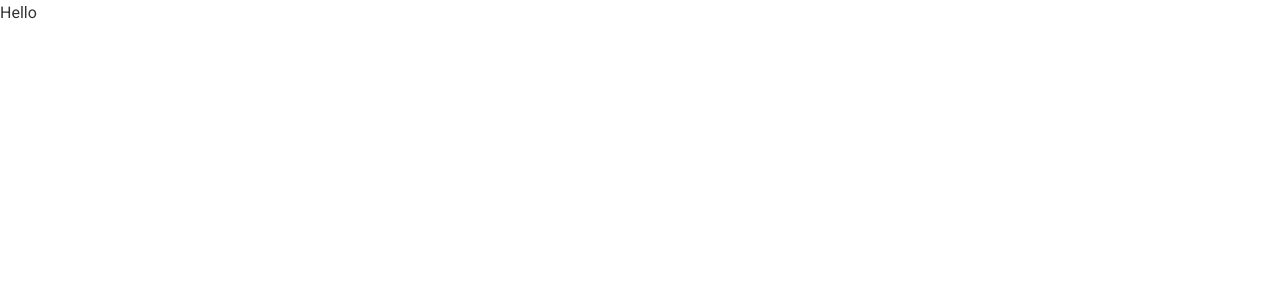
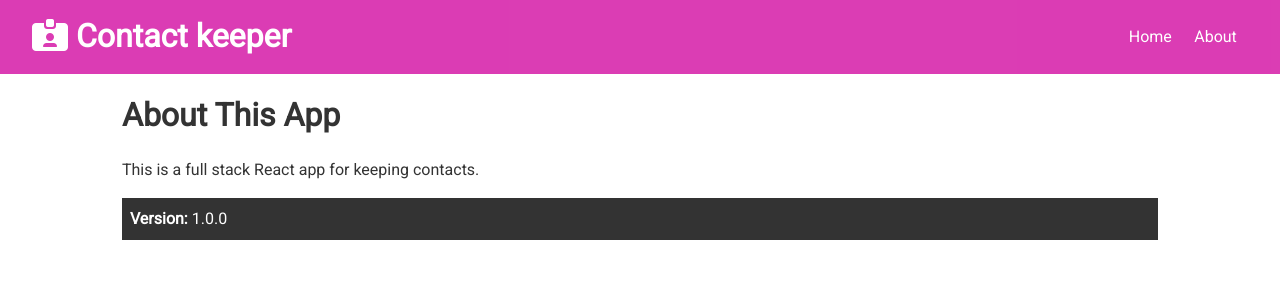
Before and after one commit to Souravsaha675/Contacts_Manager_app, a React (Create React App) app in the folder client/: page /about in a window 1280 px wide. Shown: the top 300 px of the page. Built offline with nearby package versions, Linux system fonts and the light colour scheme.

Commit message:
Adding State through Context

```diff
--- a/client/src/App.css
+++ b/client/src/App.css
@@ -2,7 +2,7 @@
 
 /* Global Styles */
 :root {
-  --primary-color: #dc3545;
+  --primary-color: #d828ac;
   --dark-color: #333333;
   --light-color: #f4f4f4;
   --danger-color: #dc3545;
--- a/client/src/App.js
+++ b/client/src/App.js
@@ -1,7 +1,29 @@
+import React, { Fragment } from "react";
 import "./App.css";
+import { BrowserRouter as Router, Route, Switch } from "react-router-dom";
+
+import Navbar from "./components/layout/Navbar";
+import Home from "./components/pages/Home";
+import About from "./components/pages/About";
+
+import ContactState from "./context/contact/contactState";
 
 const App = () => {
-  return <div className="App">Hello</div>;
+  return (
+    <ContactState>
+      <Router>
+        <Fragment>
+          <Navbar />
+          <div className="container">
+            <Switch>
+              <Route exact path="/" component={Home} />
+              <Route exact path="/about" component={About} />
+            </Switch>
+          </div>
+        </Fragment>
+      </Router>
+    </ContactState>
+  );
 };
 
 export default App;
--- /dev/null
+++ b/client/src/components/layout/Navbar.js
@@ -0,0 +1,33 @@
+import React from "react";
+import PropTypes from "prop-types";
+import { Link } from "react-router-dom";
+
+const Navbar = ({ title, icon }) => {
+  return (
+    <div className="navbar bg-primary">
+      <h1>
+        <i className={icon} /> {title}
+      </h1>
+      <ul>
+        <li>
+          <Link to="/">Home</Link>
+        </li>
+        <li>
+          <Link to="/about">About</Link>
+        </li>
+      </ul>
+    </div>
+  );
+};
+
+Navbar.propTypes = {
+  title: PropTypes.string.isRequired,
+  icon: PropTypes.string,
+};
+
+Navbar.defaultProps = {
+  title: "Contact keeper",
+  icon: "fas fa-id-card-alt",
+};
+
+export default Navbar;
--- /dev/null
+++ b/client/src/components/pages/About.js
@@ -0,0 +1,17 @@
+import React from "react";
+
+const About = () => {
+  return (
+    <div>
+      <h1>About This App</h1>
+      <p className="my-1">
+        This is a full stack React app for keeping contacts.
+      </p>
+      <p className="bg-dark p">
+        <strong>Version: </strong> 1.0.0
+      </p>
+    </div>
+  );
+};
+
+export default About;
--- /dev/null
+++ b/client/src/components/pages/Home.js
@@ -0,0 +1,11 @@
+import React from "react";
+
+const Home = () => {
+  return (
+    <div>
+      <h1>Home</h1>
+    </div>
+  );
+};
+
+export default Home;
--- /dev/null
+++ b/client/src/context/contact/contactContext.js
@@ -0,0 +1,5 @@
+import { createContext } from "react";
+
+const contactContext = createContext();
+
+export default contactContext;
--- /dev/null
+++ b/client/src/context/contact/contactState.js
@@ -0,0 +1,45 @@
+import React, { useReducer } from "react";
+import uuid from "uuid";
+import ContactContext from "./contactContext";
+import ContactReducer from "./contactReducer";
+
+import {
+  ADD_CONTACT,
+  DELETE_CONTACT,
+  SET_CURRENT,
+  CLEAR_CURRENT,
+  UPDATE_CONTACT,
+  FILTER_CONTACTS,
+  CLEAR_FILTER,
+} from "../types";
+
+const ContactState = (props) => {
+  const initialState = {
+    contacts: [
+      {
+        id: 1,
+        name: "Sourav",
+        email: "S@g.com",
+        phone: "445256213",
+        type: "professional",
+      },
+      {
+        id: 2,
+        name: "Sourav saha",
+        email: "S675@g.com",
+        phone: "7001156213",
+        type: "personal",
+      },
+    ],
+  };
+
+  const [state, dispatch] = useReducer(ContactReducer, initialState);
+
+  return (
+    <ContactContext.Provider value={{ contacts: state.contacts }}>
+      {props.children}
+    </ContactContext.Provider>
+  );
+};
+
+export default ContactState;
--- /dev/null
+++ b/client/src/context/types.js
@@ -0,0 +1,9 @@
+export const ADD_CONTACT = "ADD_CONTACT";
+export const DELETE_CONTACT = "DELETE_CONTACT";
+export const SET_CURRENT = "SET_CURRENT";
+export const CLEAR_CURRENT = "CLEAR_CURRENT";
+export const UPDATE_CONTACT = "UPDATE_CONTACT";
+export const FILTER_CONTACTS = "FILTER_CONTACTS";
+export const CLEAR_FILTER = "CLEAR_FILTER";
+export const SET_ALERT = "SET_ALERT";
+export const REMOVE_ALERT = "REMOVE_ALERT";
```
Also changed, not shown: client/src/context/contact/contactReducer.js (added).
